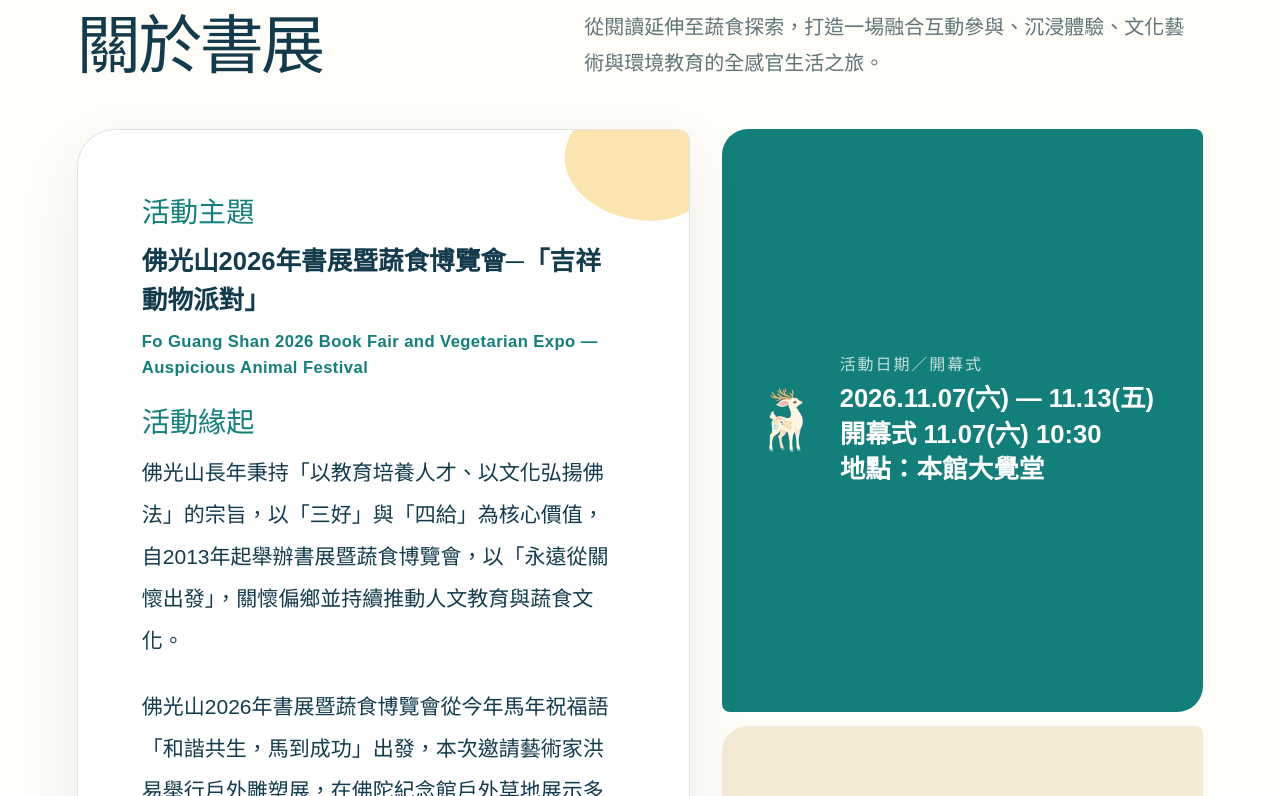
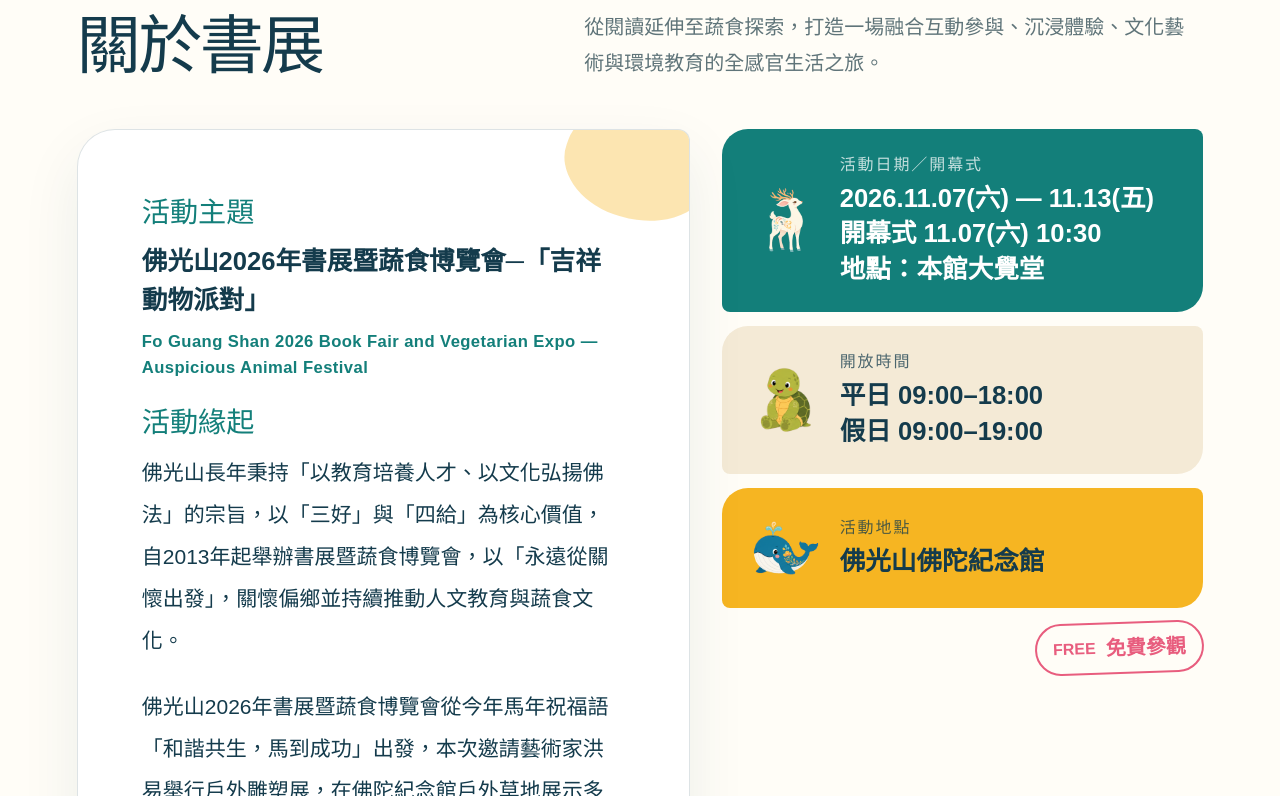
Before and after one commit to fgsbmcart000/foguangshan-2026-bookfair, a Next.js app: page / in a window 1280 px wide. Shown: the part 964-1760 px from the top of the page. Built offline with nearby package versions, Linux system fonts and the light colour scheme.

Commit message:
Restore compact about information cards

```diff
--- a/app/globals.css
+++ b/app/globals.css
@@ -79,7 +79,7 @@
 
 .about-section { position: relative; overflow: hidden; }
 .about-section::before { position: absolute; right: -100px; bottom: 80px; width: 280px; height: 280px; border-radius: 46% 54% 55% 45%; background: rgba(246,181,34,.12); content: ""; }
-.about-grid { display: grid; grid-template-columns: 1.12fr .88fr; gap: 32px; max-width: 1220px; margin: auto; }
+.about-grid { display: grid; grid-template-columns: 1.12fr .88fr; align-items: start; gap: 32px; max-width: 1220px; margin: auto; }
 .story-card { position: relative; min-height: 450px; padding: clamp(34px, 5vw, 68px); overflow: hidden; border: 1px solid var(--line); border-radius: 38px 12px 38px 12px; background: #fff; box-shadow: 0 24px 60px rgba(20,59,76,.08); }
 .story-card h3 { position: relative; z-index: 1; margin: 0 0 10px; color: var(--teal); font-size: clamp(24px, 2.2vw, 32px); line-height: 1.35; }
 .story-card p { position: relative; z-index: 1; max-width: 720px; margin: 0 0 24px; font-size: clamp(17px, 1.5vw, 21px); line-height: 2; }
@@ -88,7 +88,7 @@
 .paint-dot { position: absolute; display: block; border-radius: 50% 40% 55% 45%; }
 .dot-yellow { right: -25px; top: -20px; width: 150px; height: 110px; background: rgba(246,181,34,.35); transform: rotate(20deg); }
 .dot-blue { right: 45px; bottom: -30px; width: 95px; height: 140px; background: rgba(25,142,193,.18); transform: rotate(35deg); }
-.info-stack { display: grid; gap: 14px; }
+.info-stack { display: grid; grid-auto-rows: max-content; gap: 14px; align-self: start; }
 .info-card { display: flex; align-items: center; gap: 18px; padding: 24px 28px; border-radius: 26px 8px 26px 8px; }
 .teal-card { color: #fff; background: var(--teal); }
 .cream-card { background: #f4ead6; }
```
